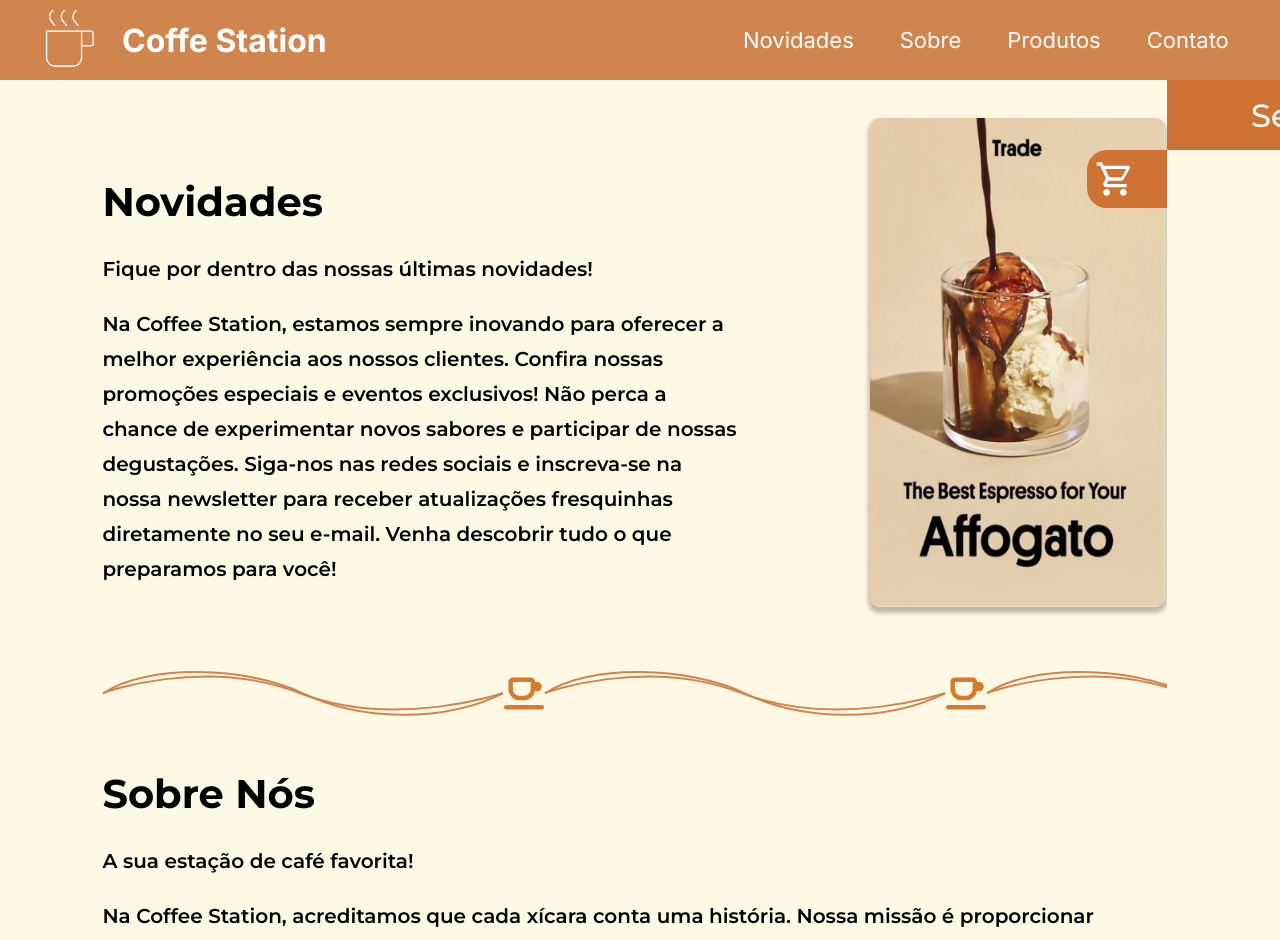
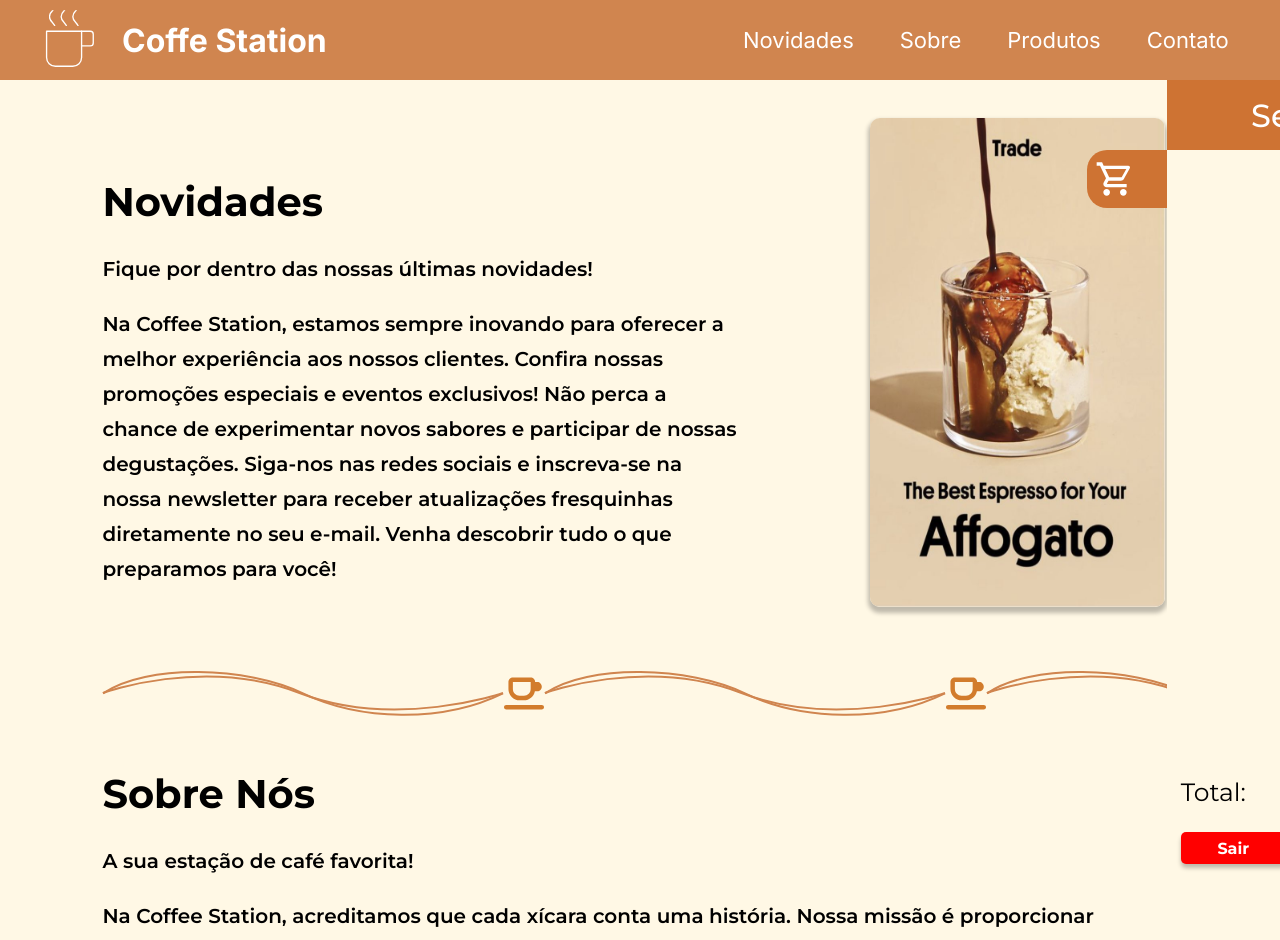
Before and after one commit to lipesilvapr/CoffeeStation, a React (Vite) app: page / in a window 1280 px wide. Shown: the top 940 px of the page. Built offline with nearby package versions, Linux system fonts and the light colour scheme.

Commit message:
feat:cart-total-price-and-scroll-of-items

```diff
--- /dev/null
+++ b/src/components/Botao/Botao.tsx
@@ -0,0 +1,17 @@
+import { Bt } from "./styles";
+
+interface Props {
+    text: string;
+    color: string;
+    onClick: () => void;
+}
+
+function Botao({text, color, onClick}: Props) {
+    return(
+        <Bt style={{backgroundColor: color}} onClick={onClick}>
+            <p>{text}</p>
+        </Bt>
+    );
+}
+
+export default Botao;
--- /dev/null
+++ b/src/components/Botao/styles.ts
@@ -0,0 +1,21 @@
+import styled from "styled-components";
+
+export const Bt = styled.div`
+  width: 30%;
+  text-align: center;
+  height: 2em;
+  display: flex;
+  align-items: center;
+  border-radius: 5px;
+  box-shadow: 0px 4px 4px 0px rgba(0, 0, 0, 0.25);
+  cursor: pointer;
+
+  p {
+    color: white;
+    font-family: "Montserrat", sans-serif;
+    font-weight: bold;
+    padding: 0;
+    margin: 0;
+    justify-self: center;
+  }
+`;
--- a/src/components/Carrinho/Carrinho.tsx
+++ b/src/components/Carrinho/Carrinho.tsx
@@ -4,6 +4,7 @@ import { useState } from "react";
 import { useCart } from "../../context/CarrinhoContext";
 import Plus from "../../assets/plus.svg";
 import Minus from "../../assets/minus.svg";
+import Botao from "../Botao/Botao";
 
 function Carrinho() {
   const { cart, updateQuantity } = useCart();
@@ -39,13 +40,20 @@ function Carrinho() {
               <h1>Seu Carrinho</h1>
             </div>
             <div className="infoCar">
+              <div className="lista">
                 {cart.length > 0 ? (
                   cart.map((item) => (
                     <div key={item.id} className="item">
                       <div className="primeiraParte">
-                      <img className={item.id === "cha_gelado" ? "imgGelado" : "itemImg"} src={item.img} />
+                        <img
+                          className={
+                            item.id === "cha_gelado" ? "imgGelado" : "itemImg"
+                          }
+                          src={item.img}
+                        />
                         <p>
-                        {item.name} - R$ {item.price.toFixed(2)} x{item.quantity}
+                          {item.name} - R$ {item.price.toFixed(2)} x
+                          {item.quantity}
                         </p>
                       </div>
                       <div>
@@ -64,6 +72,25 @@ function Carrinho() {
                   <p className="vazio">Carrinho vazio</p>
                 )}
               </div>
+              <div className="total">
+                <div className="textTotal">
+                  <p>Total:</p>
+                  <p className="precoTotal">
+                    R${" "}
+                    {cart
+                      .reduce(
+                        (acc, item) => acc + item.price * (item.quantity || 0),
+                        0
+                      )
+                      .toFixed(2)}
+                  </p>
+                </div>
+                <div className="bts">
+                  <Botao text="Sair" color="#F00" onClick={handleClick}/>
+                  <Botao text="Continuar" color="#0FA958" onClick={handleClick}/>
+                </div>
+              </div>
+            </div>
           </div>
         </div>
       </Fixed>
--- a/src/components/Carrinho/styles.ts
+++ b/src/components/Carrinho/styles.ts
@@ -45,7 +45,7 @@ export const Fixed = styled.div`
   }
 
   .slide-left {
-    transform: translateX(-84%);
+    transform: translateX(-88%);
   }
 
   img {
@@ -58,6 +58,17 @@ export const Fixed = styled.div`
     height: 700px;
     background: #fff8e5;
     padding: 4%;
+    display: flex;
+    flex-direction: column;
+    justify-content: space-between;
+
+    .lista {
+      max-height: 700px;
+      overflow-y: auto;
+      overflow-x: hidden;
+      scrollbar-width: thin;
+      scrollbar-color: #CE7333 transparent;
+    }
 
     .vazio {
       font-size: 20px;
@@ -65,24 +76,43 @@ export const Fixed = styled.div`
       margin-left: 30%;
     }
 
+    .bts {
+      display: flex;
+      justify-content: space-between;
+    }
+
+    .textTotal {
+      display: flex;
+      justify-content: space-between;
+
+      p {
+        font-size: 25px;
+        font-family: "Montserrat", sans-serif;
+      }
+
+      .precoTotal {
+        text-align: end;
+      }
+    }
+
     .item {
       display: flex;
-      width: 95%;
+      width: 99%;
       border: 1px solid black;
-      height: 6%;
+      height: 60px;
       justify-content: space-between;
       align-items: center;
       box-shadow: 0px 4px 4px 0px rgba(0, 0, 0, 0.25);
       border-radius: 10px;
       margin-bottom: 8%;
 
-      .primeiraParte{
+      .primeiraParte {
         display: flex;
         justify-content: center;
         align-items: center;
       }
 
-      .imgGelado{
+      .imgGelado {
         width: 20px;
         margin-left: 5%;
         padding-left: 0;
@@ -95,8 +125,7 @@ export const Fixed = styled.div`
         padding-top: 0;
       }
 
-
-      img{
+      img {
         width: 30%;
         padding-top: 5%;
       }
```
Lines whose indentation alone changed are shown as unchanged.
